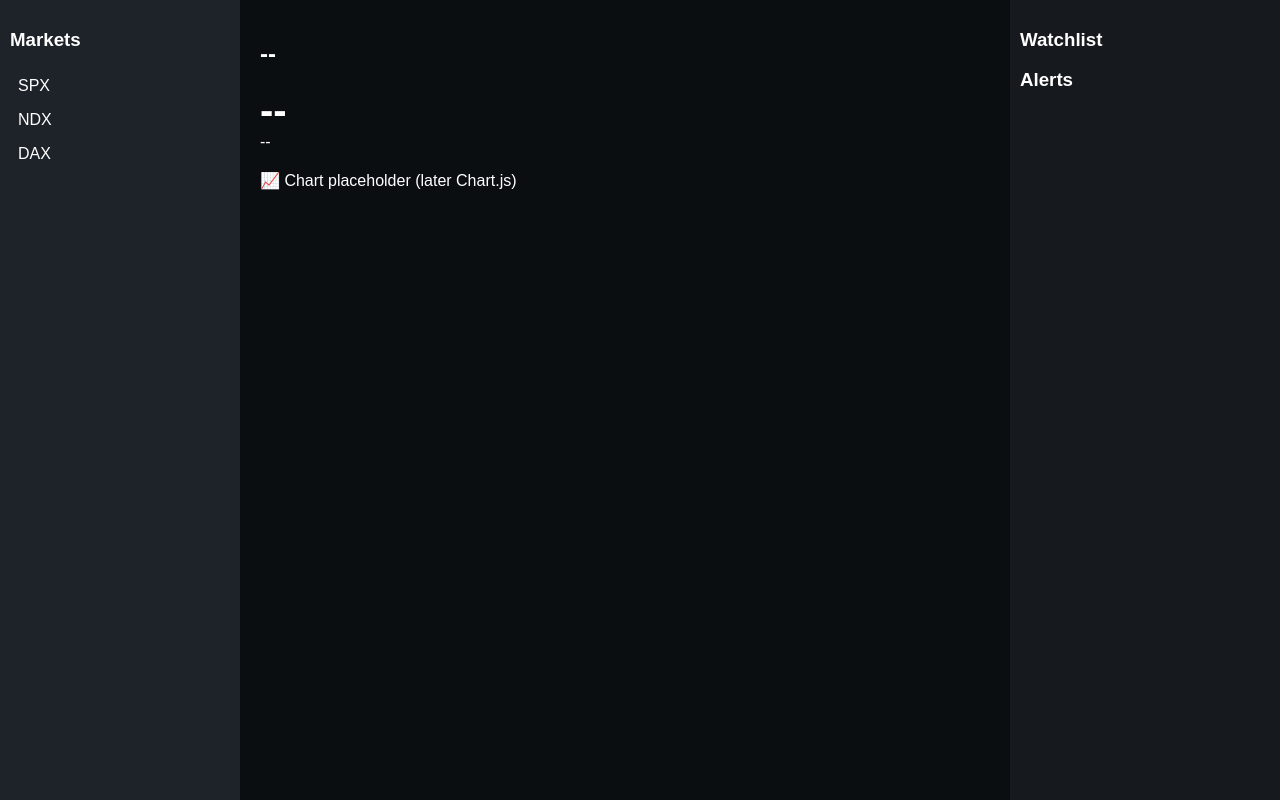
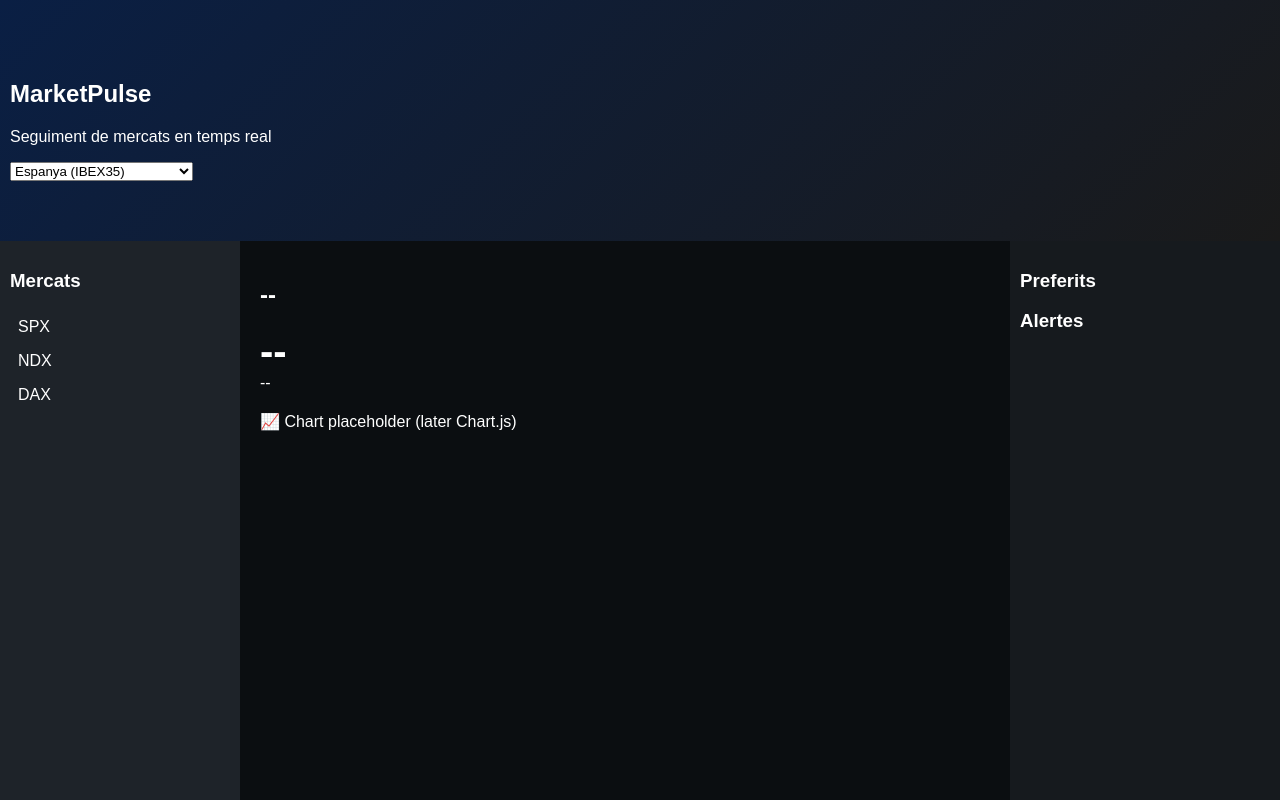
Before and after one commit to Capitankanalla/hackaton2026, a website: page index.html in a window 1280 px wide. Shown: the top 800 px of the page. Drawn offline with Linux system fonts and the light colour scheme; no server answers; files whose address does not match are found by name.

Commit message:
fix: index.html

```diff
--- a/index.html
+++ b/index.html
@@ -3,8 +3,33 @@
 <head>
   <meta charset="UTF-8" />
   <title>MarketPulse</title>
-  <link rel="stylesheet" href="frontend/css/style.css">
+  <link rel="stylesheet" href="./frontend/css/style.css">
 </head>
+
+<section id="hero">
+  <div class="hero-container">
+
+    <div class="hero-left">
+      <h1>MarketPulse</h1>
+      <p>Seguiment de mercats en temps real</p>
+
+      <select id="market-select">
+        <option value="spain">Espanya (IBEX35)</option>
+        <option value="usa">USA (NASDAQ + S&P500)</option>
+        <option value="crypto">Crypto</option>
+        <option value="europe">Europa</option>
+        <option value="forex">Forex</option>
+      </select>
+    </div>
+
+    <div class="hero-right">
+      <div id="carousel-container">
+        <!-- Carroussel dinàmic -->
+      </div>
+    </div>
+
+  </div>
+</section>
 
 <body>
 
@@ -12,7 +37,7 @@
 
   <!-- LEFT: Yahoo-style market list -->
   <div class="sidebar">
-    <h3>Markets</h3>
+    <h3>Mercats</h3>
     <div id="marketList"></div>
   </div>
 
@@ -33,10 +58,10 @@
 
   <!-- RIGHT: alerts / watchlist -->
   <div class="rightbar">
-    <h3>Watchlist</h3>
+    <h3>Preferits</h3>
     <div id="watchlist"></div>
 
-    <h3>Alerts</h3>
+    <h3>Alertes</h3>
     <div id="alerts"></div>
   </div>
 
```
